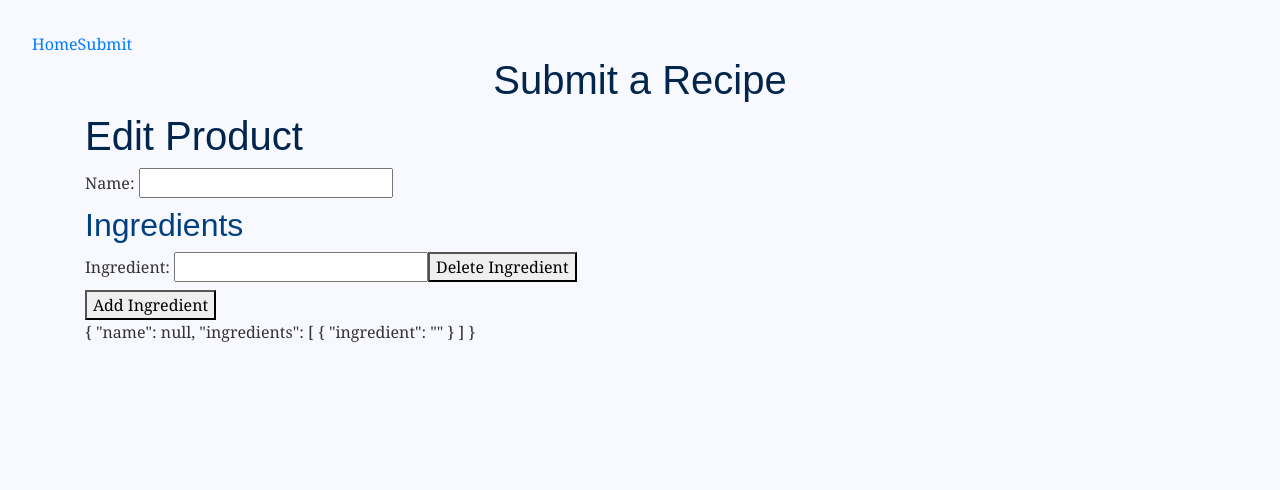
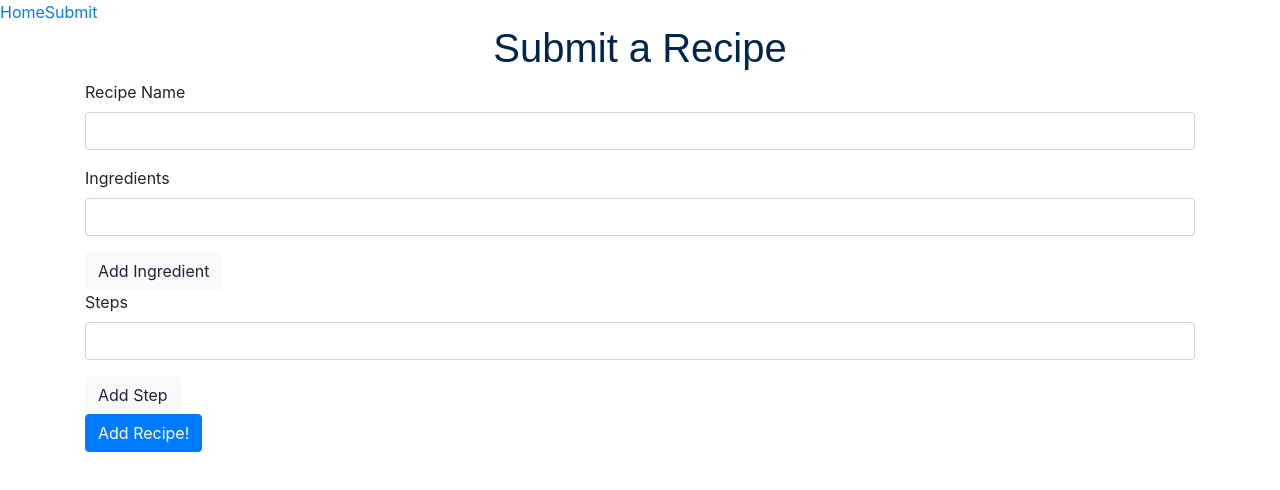
Before and after one commit to fang-charles/the-college-cookbook, an Angular app in the folder cookbook/: page /submit in a window 1280 px wide. Shown: the top 490 px of the page. Built offline with nearby package versions, Linux system fonts and the light colour scheme.

Commit message:
javascript on submit page

```diff
--- a/cookbook/src/app/app.module.ts
+++ b/cookbook/src/app/app.module.ts
@@ -2,6 +2,7 @@ import { BrowserModule } from '@angular/platform-browser';
 import { NgModule } from '@angular/core';
 
 import { ReactiveFormsModule } from '@angular/forms';
+import { FormsModule } from '@angular/forms';
 
 import { AppRoutingModule } from './app-routing.module';
 import { AppComponent } from './app.component';
@@ -18,6 +19,7 @@ import { HomeComponent } from './home/home.component';
     BrowserModule,
     AppRoutingModule,
     ReactiveFormsModule,
+    FormsModule,
   ],
   providers: [],
   bootstrap: [AppComponent]
--- a/cookbook/src/app/recipe/recipe.component.html
+++ b/cookbook/src/app/recipe/recipe.component.html
@@ -1,14 +1,75 @@
+<link
+  rel="stylesheet"
+  href="https://stackpath.bootstrapcdn.com/bootstrap/4.4.1/css/bootstrap.min.css"
+  integrity="sha384-Vkoo8x4CGsO3+Hhxv8T/Q5PaXtkKtu6ug5TOeNV6gBiFeWPGFN9MuhOf23Q9Ifjh"
+  crossorigin="anonymous"
+/>
+
 <div style="text-align:center">
   <h1>Submit a Recipe</h1>
 </div>
 
-<h1>Edit Product</h1>
+<form name="recipeForm">
+  <div class="form-group">
+    <label for="recipename">Recipe Name</label>
+    <input type="text" id="recipename" class="form-control" name="name" required/>
+    <span class="error" id="recipename-note"></span>
+  </div>
 
-<form [formGroup]="recipe">
+  <div class="form-group">
+    <label for="ingredient">Ingredients</label>
+    <input type="text" id="ingredient" class="form-control" name="ingredient" />
+    <span class="error" id="ingredient-note"></span>
+  </div>
 
+  <div id="newElementId"></div>
+  <input type="button" class="btn btn-light" id="add" value="Add Ingredient" onclick="addIngredient()"/>
+
+  <div class="form-group">
+    <label for="ingredient">Steps</label>
+    <input type="text" id="steps" class="form-control" name="steps" />
+    <span class="error" id="steps-note"></span>
+  </div>
+
+  <div id="newStep"></div>
+  <input type="button" class="btn btn-light" id="add1" value="Add Step" onclick="addStep()"/>
+
+  <div>
+  <button class="btn btn-primary" onclick="validateForm()">Add Recipe!</button>
+  </div>
+</form>
+
+<script>
+  function addIngredient(){
+      var input = document.createElement("div");
+      input.setAttribute('class', 'form-group');
+      input.innerHTML = "<input type='text' id='ingredient' class='form-control' name='ingredient' />";
+      document.getElementById("newElementId").appendChild(input);
+  };
+
+  function addStep(){
+      var input1 = document.createElement("div");
+      input1.setAttribute('class', 'form-group');
+      input1.innerHTML = "<input type='text' id='steps' class='form-control' name='steps' />";
+      document.getElementById("newStep").appendChild(input1);
+  };
+
+  function validateForm() {
+      var x = document.forms["recipeForm"]["ingredient"].value;
+
+      if (x == "") {
+          alert("Ingredients must be filled out");
+          return false;
+      }
+
+  };
+</script>
+<!-- <form [formGroup]="recipe">
+  <div class="form-group">
   <label>
     Name: <input formControlName="name" />
   </label>
+  </div>
   <h2>Ingredients</h2>
 
   <div formArrayName="ingredients">
@@ -23,4 +84,4 @@
 
 </form>
 
-{{ this.recipe.value | json }}
+{{ this.recipe.value | json }} -->
```
Also changed, not shown: 2 other files (tests, documents, lock files or other folders).
